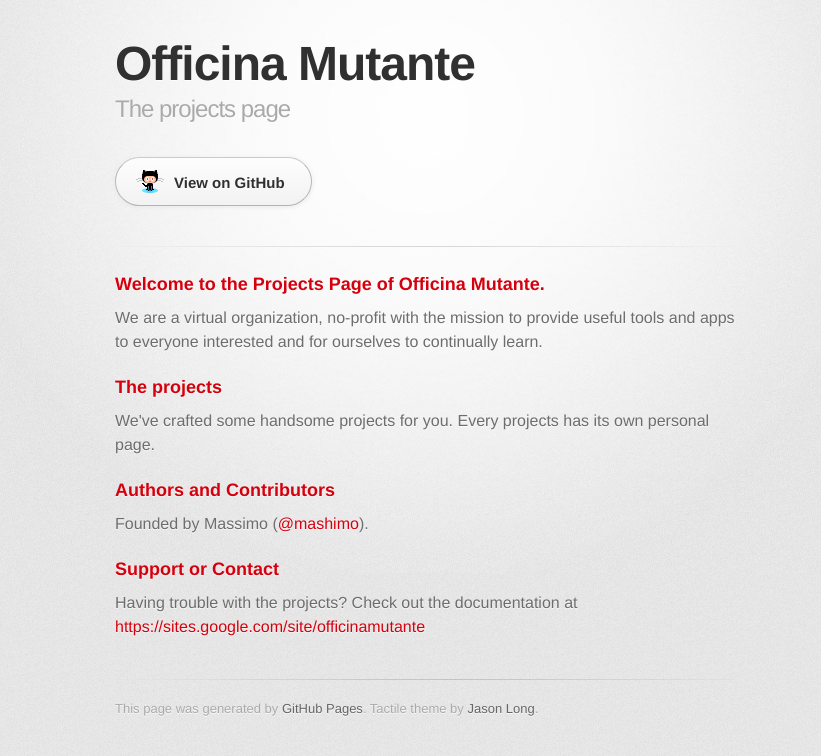
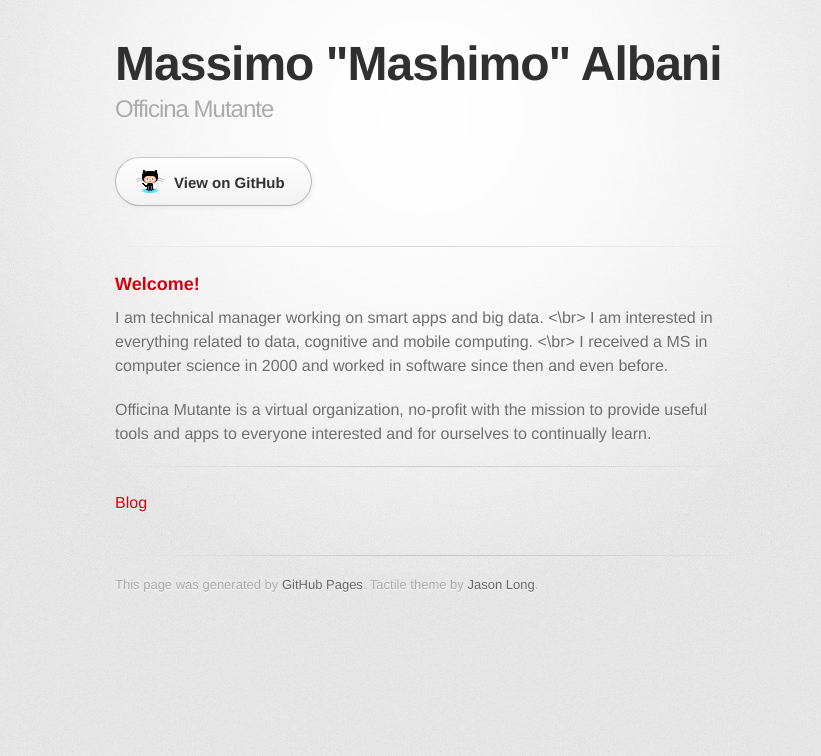
Before and after one commit to Mashimo/mashimo.github.io, a plain HTML site: page index.html in a window 1280 px wide. Shown: the whole page, without its empty margins (215-1036 px from the left). Drawn offline with Linux system fonts and the light colour scheme; a web font is replaced by a local one.

Commit message:
New text

```diff
--- a/index.html
+++ b/index.html
@@ -10,7 +10,7 @@
     <!--[if lt IE 9]>
     <script src="//html5shiv.googlecode.com/svn/trunk/html5.js"></script>
     <![endif]-->
-    <title>Officina Mutante by Mashimo</title>
+    <title>Massimo "Mashimo" Albani</title>
   </head>
 
   <body>
@@ -18,8 +18,8 @@
       <div class="inner">
 
         <header>
-          <h1>Officina Mutante</h1>
-          <h2>The projects page </h2>
+          <h1>Massimo "Mashimo" Albani</h1>
+          <h2>Officina Mutante</h2>
         </header>
 
         <section id="downloads" class="clearfix">
@@ -29,25 +29,16 @@
         <hr>
 
         <section id="main_content">
-          <h3>
-<a id="welcome-to-the-projects-page-of-officina-mutante" class="anchor" href="#welcome-to-the-projects-page-of-officina-mutante" aria-hidden="true"><span aria-hidden="true" class="octicon octicon-link"></span></a>Welcome to the Projects Page of Officina Mutante.</h3>
+          <h3>Welcome!</h3>
 
-<p>We are a virtual organization, no-profit with the mission to provide useful tools and apps to everyone interested and for ourselves to continually learn.</p>
+<p>I am technical manager working on smart apps and big data. <\br>
+  I am interested in everything related to data, cognitive and mobile computing. <\br>
+  I received a MS in computer science in 2000 and worked in software since then and even before.</p>
+  <p>Officina Mutante is a virtual organization, no-profit with the mission to provide useful tools and apps to everyone interested and for ourselves to continually learn.</p>
 
-<h3>
-<a id="the-projects" class="anchor" href="#the-projects" aria-hidden="true"><span aria-hidden="true" class="octicon octicon-link"></span></a>The projects</h3>
+          <hr>
+        <a href="https://mashimo.wordpress.com/">Blog</a>
 
-<p>We've crafted some handsome projects for you. Every projects has its own personal page.</p>
-
-<h3>
-<a id="authors-and-contributors" class="anchor" href="#authors-and-contributors" aria-hidden="true"><span aria-hidden="true" class="octicon octicon-link"></span></a>Authors and Contributors</h3>
-
-<p>Founded by Massimo (<a href="https://github.com/mashimo" class="user-mention">@mashimo</a>).</p>
-
-<h3>
-<a id="support-or-contact" class="anchor" href="#support-or-contact" aria-hidden="true"><span aria-hidden="true" class="octicon octicon-link"></span></a>Support or Contact</h3>
-
-<p>Having trouble with the projects? Check out the documentation at <a href="https://sites.google.com/site/officinamutante">https://sites.google.com/site/officinamutante</a> </p>
         </section>
 
         <footer>
```
